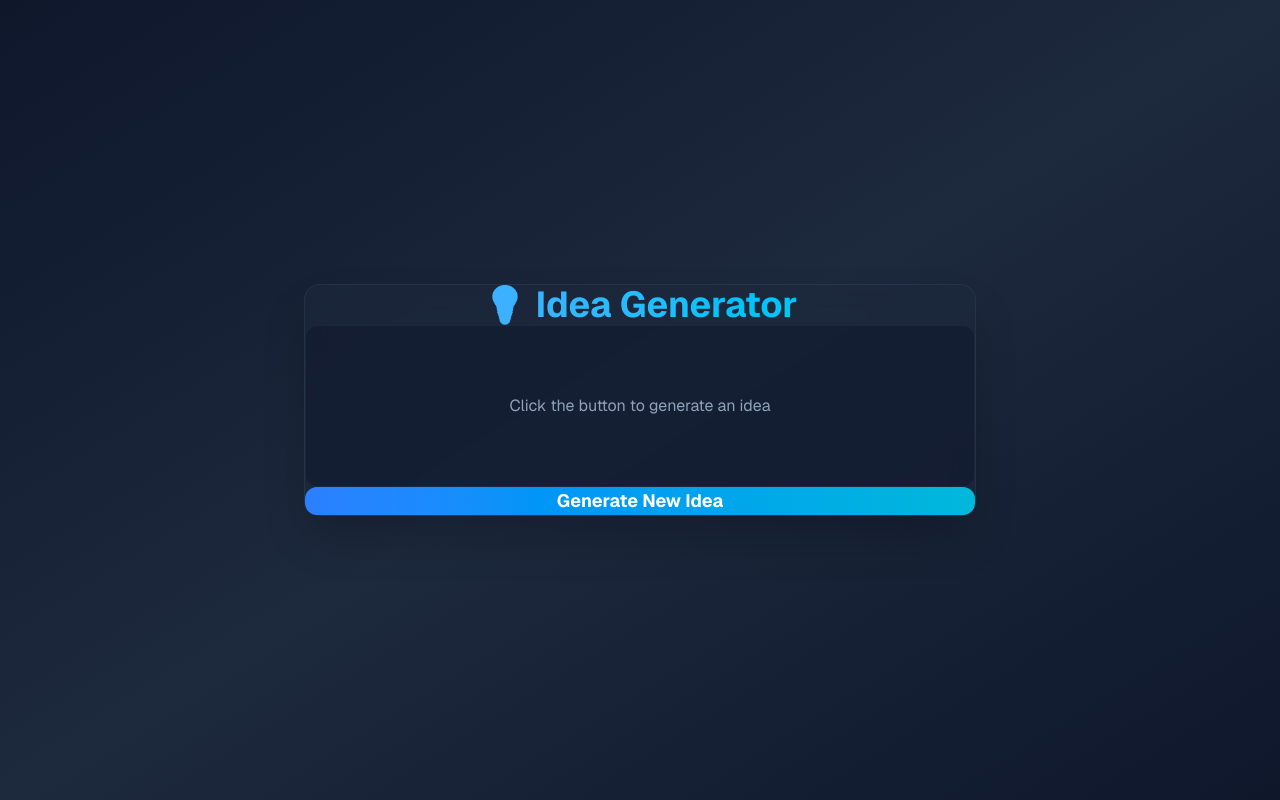
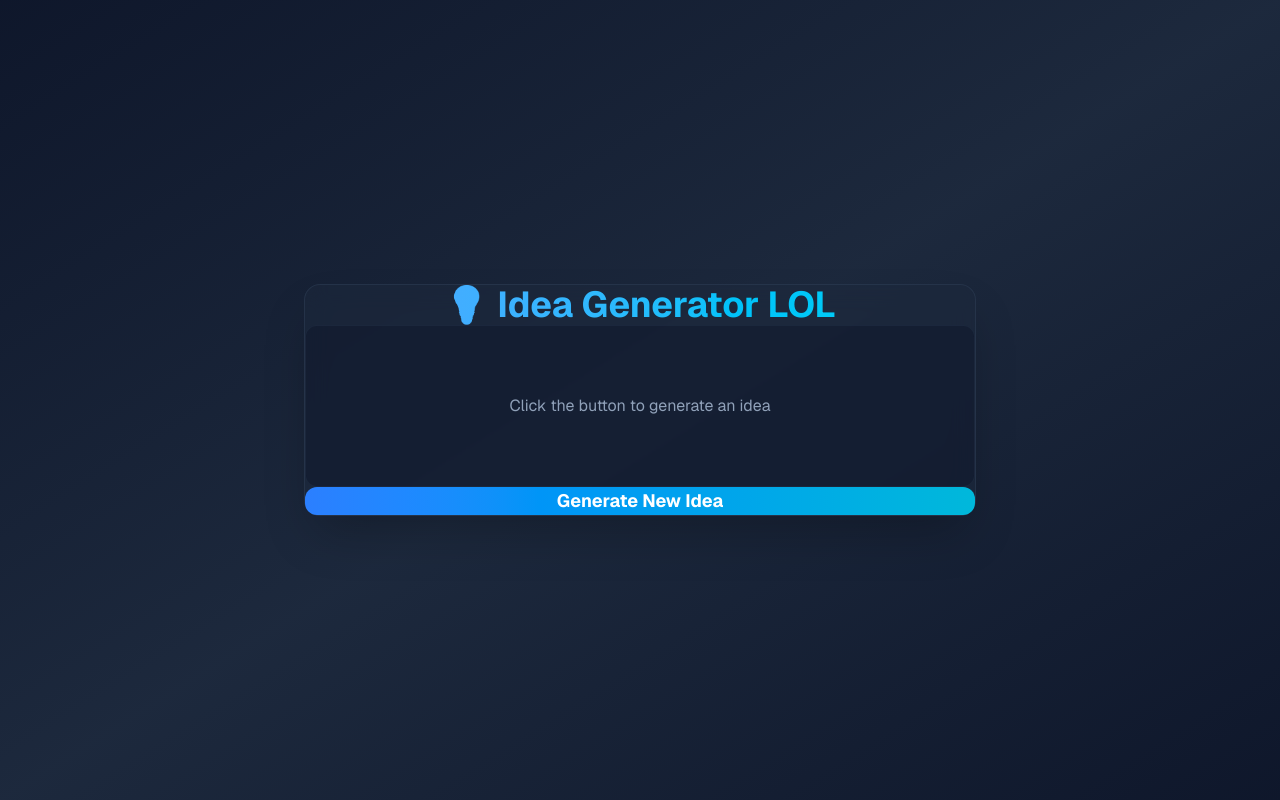
Before and after one commit to zeyad-shaban/saas_playaround, a Next.js app: page / in a window 1280 px wide. Built offline with nearby package versions, Linux system fonts and the light colour scheme.

Commit message:
added LOL!!!

```diff
--- a/src/components/IdeaGenerator.tsx
+++ b/src/components/IdeaGenerator.tsx
@@ -52,7 +52,7 @@ export default function IdeaGenerator() {
             <div className="w-full max-w-2xl">
                 <div className="bg-slate-800/50 backdrop-blur-md border border-slate-700/50 rounded-2xl p-8 shadow-2xl">
                     <h1 className="text-4xl font-bold bg-gradient-to-r from-blue-400 to-cyan-400 bg-clip-text text-transparent mb-8 text-center">
-                        💡 Idea Generator
+                        💡 Idea Generator LOL
                     </h1>
 
                     <div className="relative min-h-40 bg-slate-900/50 rounded-xl p-6 border border-slate-700/30">
```
